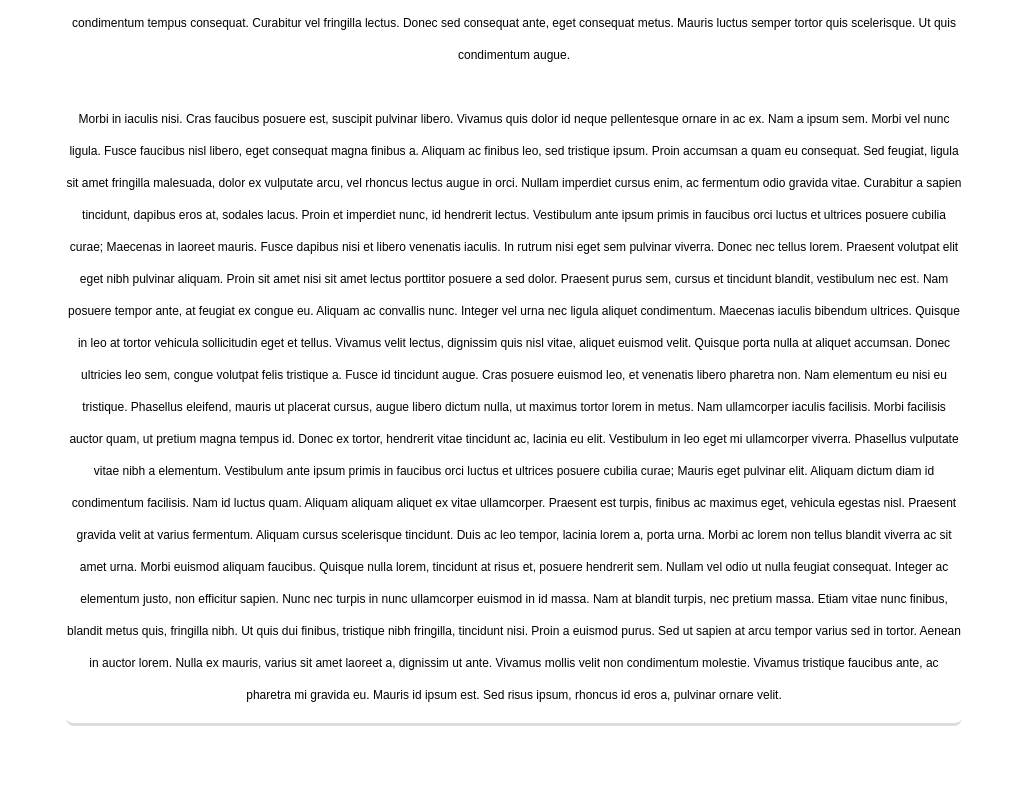
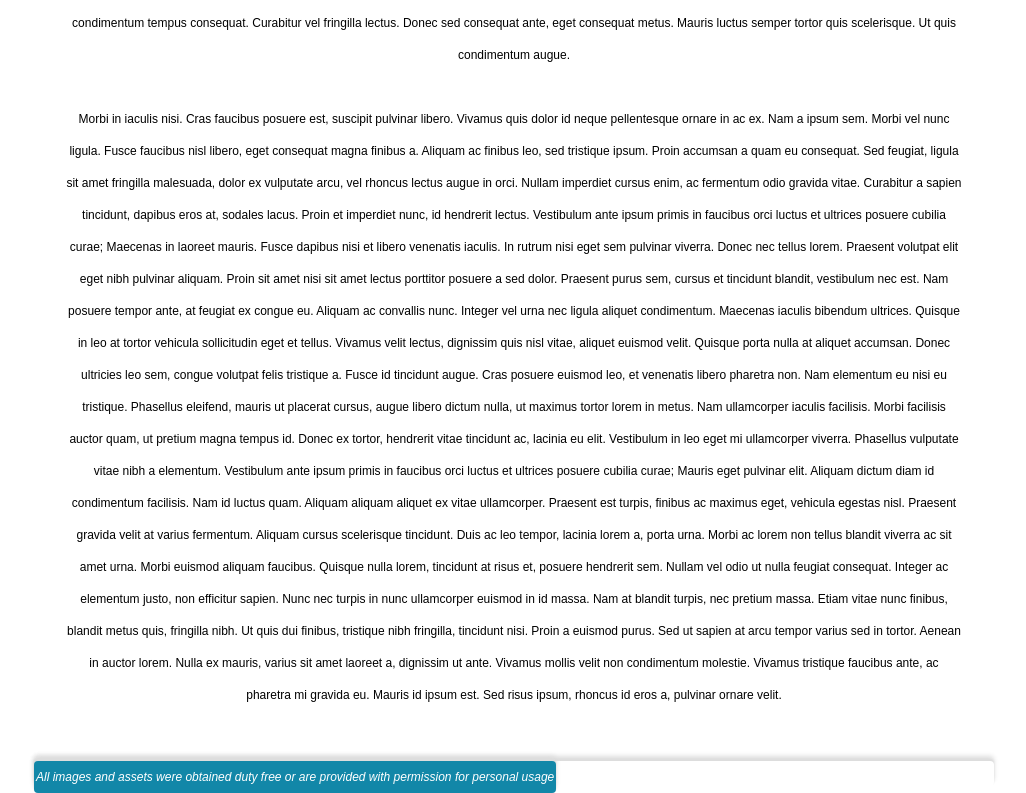
Before and after one commit to FrancoisCouture/francoiscouture.github.io, a plain HTML site: page index.html in a window 1280 px wide. Shown: the part 1563-2356 px from the top of the page, without its empty margins (126-1152 px from the left). Before the commit the page ends 2289 px from the top, so only its background shows below. Drawn offline with Linux system fonts and the light colour scheme.

Commit message:
css update
footer and naming convention

```diff
--- a/index.html
+++ b/index.html
@@ -9,8 +9,8 @@
 
 <body>
 
-  <header id="high">
-    <div class="emblem">
+  <header id="h-high">
+    <div id="h-emblem">
     <a href="img/logo.png">
       <img src="img/logo.png" alt="logo">
     </a>
@@ -87,6 +87,10 @@ Nam at blandit turpis, nec pretium massa. Etiam vitae nunc finibus, blandit metu
   </p>
   </section>
 
+  <footer id="f-bottom">
+    <span><i>All images and assets were obtained duty free or are provided with permission for personal usage</i></span>
+  </footer>
+
   <script src="ix-script.js"></script>
 </body>
 
--- a/ix-script.js
+++ b/ix-script.js
@@ -1,5 +1,5 @@
 var prevScrollpos = window.pageYOffset;
-var highWindow = document.getElementById("high");
+var highWindow = document.getElementById("h-high");
 var arrImg = document.getElementById("arr-i");
 var ddProg = document.getElementById("dd-prog");
 var ddAbt = document.getElementById("dd-abt");
--- a/ix-style.css
+++ b/ix-style.css
@@ -9,7 +9,7 @@ body{
   font-size: 12px;
   line-height: 32px;
 }
-#high{
+#h-high{
   display: block;
   position: fixed;
   z-index: 2;
@@ -23,10 +23,10 @@ body{
   border-right: 1px solid #f1f1f1;
   border-bottom: 1px solid #f1f1f1;
   border-radius: 2px;
-  box-shadow: 0px 2px 2px #dddddd, 0px 0px 5px #dddddd;
+  box-shadow: 0px 2px 2px #dddddd, 0px 5px 5px #dddddd;
 }
 
-#high, #s-main{
+#high, #s-main, #f-bottom{
   background-color:white;
 }
 
@@ -36,12 +36,12 @@ a, img {
   outline: none;
 }
 
-.emblem {
+#h-emblem {
   display: inline-block;
   float:left;
 }
 
-.emblem img {
+#h-emblem img {
   width: 199px;
   height: 96px;
 }
@@ -94,7 +94,7 @@ a, img {
   border-right: 1px solid #f1f1f1;
   border-bottom: 1px solid #f1f1f1;
   border-radius: 2px;
-  box-shadow: 0px 2px 2px #dddddd, 0px 0px 5px #dddddd;
+  box-shadow: 0px 2px 2px #dddddd, 0px 1px 5px #dddddd;
 }
 
 #dd-prog a:hover,#dd-abt a:hover{
@@ -105,6 +105,7 @@ a, img {
 }
 
 #dd-prog a img, #dd-abt a img {
+  position: relative;
   display: inline-block;
   width: 45px;
   height: 45px;
@@ -154,10 +155,33 @@ ul{
   position: relative;
   z-index: 1;
   top: 150px;
-  height: 80%;
   width: 70%;
   margin: 0 auto;
   min-width: 750px;
-  border-bottom: 3px solid #dddddd;
-  border-radius: 8px;
 }
+
+#f-bottom{
+  display: block;
+  position: relative;
+  text-align: left;
+  z-index: 1;
+  top: 150px;
+  width: 75%;
+  height: 25px;
+  margin: 50px auto 0;
+
+  border-radius: 4px;
+  box-shadow: 0px -2px 2px #dddddd, 0px -5px 5px #dddddd;
+}
+
+#f-bottom span{
+  font-family: sans-serif;
+  position: absolute;
+  display: inline;
+  vertical-align: bottom;
+  background-color: #1287A8;
+  border-radius: 4px;
+  color: white;
+  padding: 0 2px;
+  box-shadow: 0px -2px 2px #dddddd, 0px -5px 5px #dddddd;
+}
```
